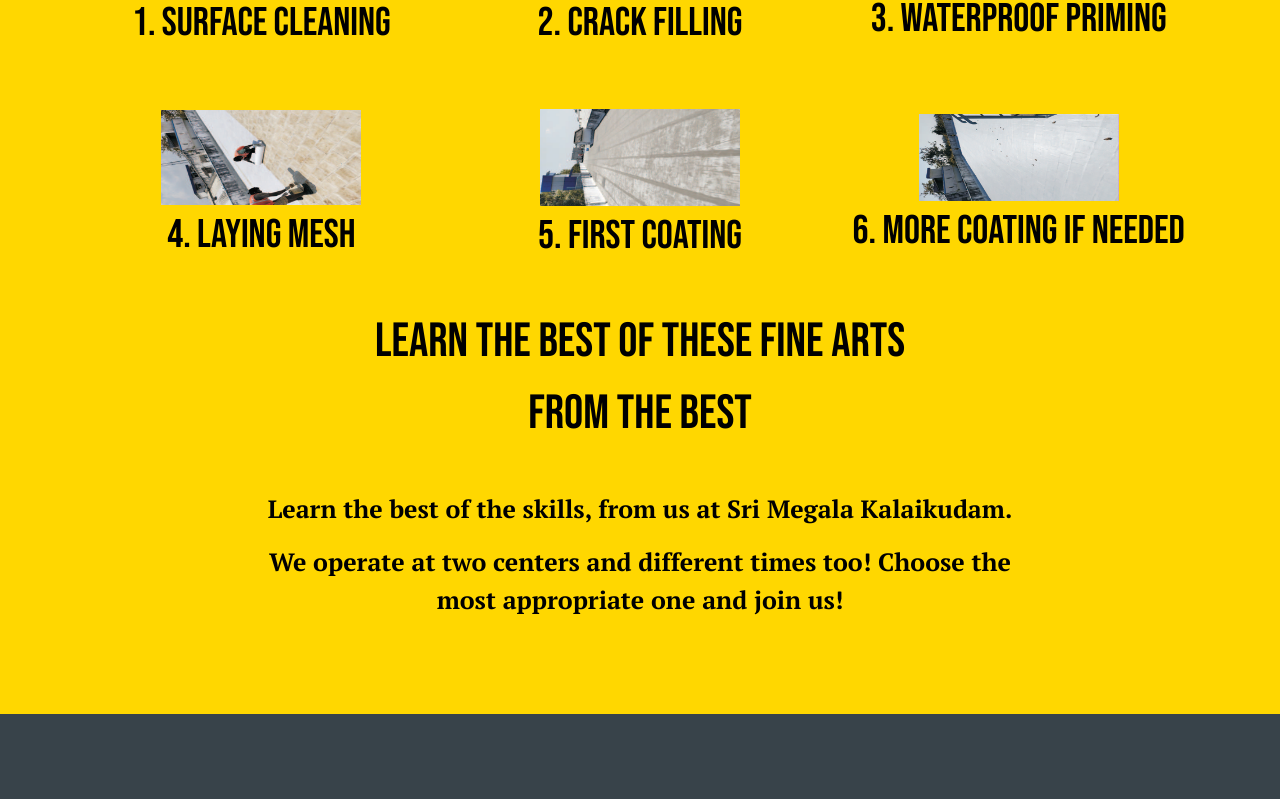
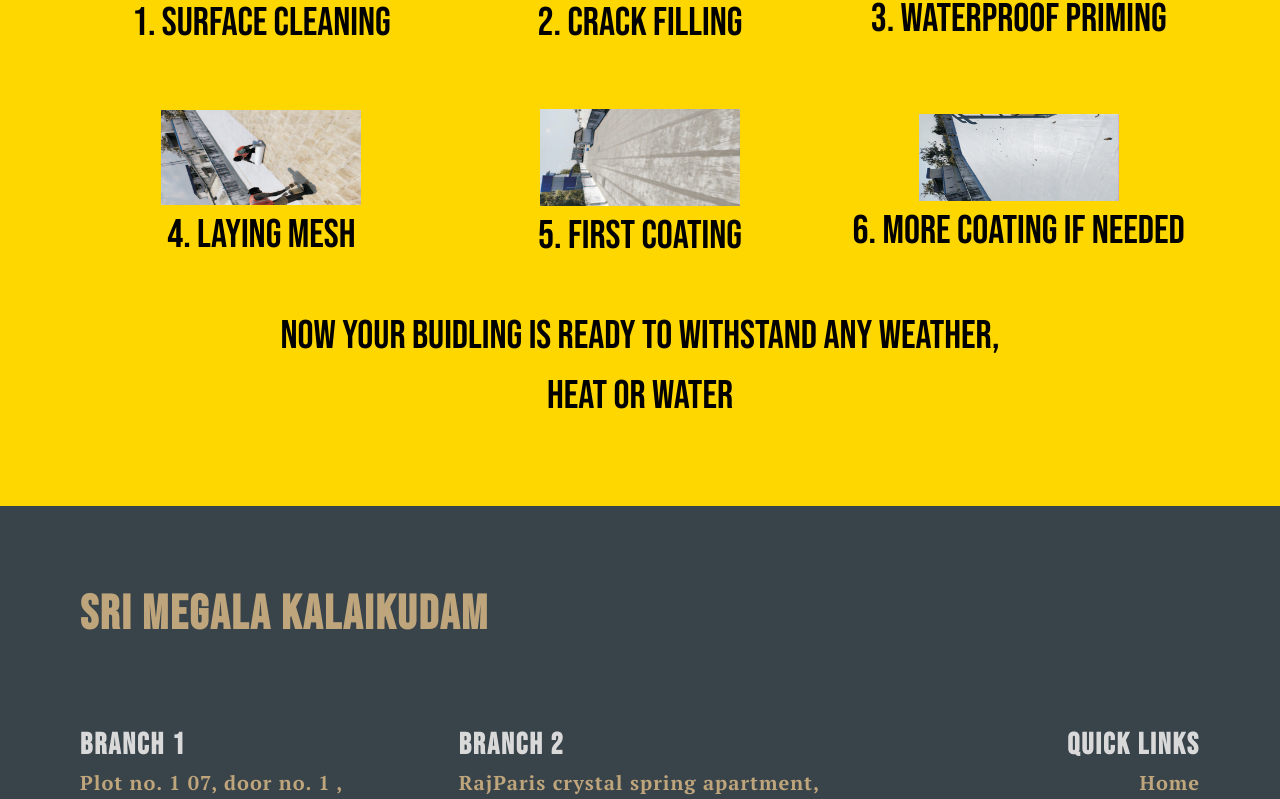
Before and after one commit to YOGESHnick/3s_water_proofing_solutions, a React (Create React App) app: page / in a window 1280 px wide. Shown: the part 421-1220 px from the top of the page. Built offline with nearby package versions, Linux system fonts and the light colour scheme; a web font is replaced by a local one.

Commit message:
minor updates

```diff
--- a/src/pages/Home.js
+++ b/src/pages/Home.js
@@ -176,52 +176,15 @@ const Home = () => {
         </Grid>
         <Typography
           variant="bebasNeue"
-          fontSize={{ md: 48, xs: 30 }}
+          fontSize={{ md: 40, xs: 30 }}
           color="black"
           display="block"
           // mb={5}
         >
-          Learn the best of these fine arts
+          Now your buidling is ready to withstand any weather,<br></br>Heat or water
         </Typography>
-        <Typography
-          variant="bebasNeue"
-          fontSize={{ md: 48, xs: 30 }}
-          color="black"
-          display="block"
-          mb={5}
-        >
-          From the best
-        </Typography>
-        <Box
-          textAlign="center"
-          backgroundColor="transparent"
-          justifyContent="center"
-          px={isSmallScreen ? 1 : 20}
-        >
-          <Typography
-            variant="ptSerif"
-            textAlign="center"
-            fontSize={{ md: 25, xs: 22 }}
-            color="black"
-            sx={{ marginBottom: 2 }}
-            display="block"
-            fontWeight="bold"
-          >
-            Learn the best of the skills, from us at Sri Megala Kalaikudam.
-          </Typography>
-          <Typography
-            variant="ptSerif"
-            textAlign="center"
-            fontSize={{ md: 25, xs: 22 }}
-            color="black"
-            sx={{ marginBottom: 2 }}
-            display="block"
-            fontWeight="bold"
-          >
-            We operate at two centers and different times too! Choose the most
-            appropriate one and join us!
-          </Typography>
-        </Box>
+
+
       </Box>
     </div>
   );
```
Also changed, not shown: 1 other file (tests, documents, lock files or other folders).
